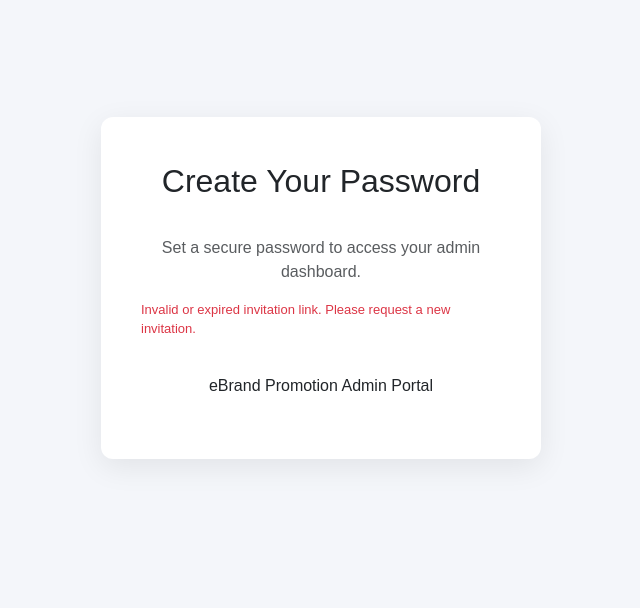
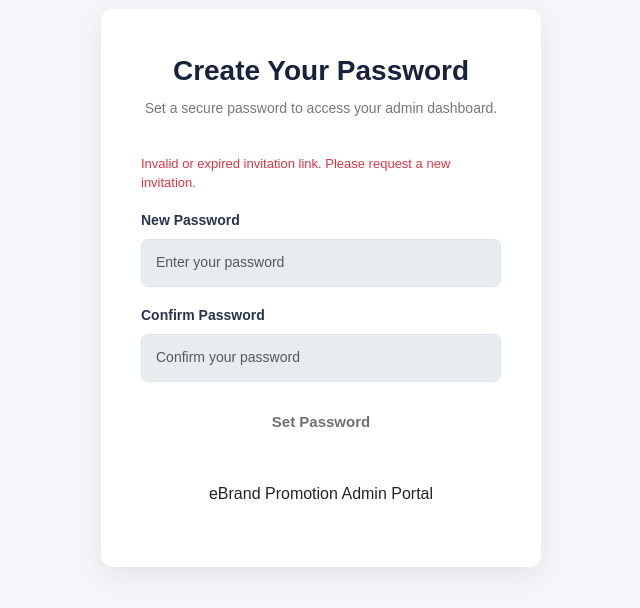
Before and after one commit to faith-17/ebrand-email-system, a plain HTML site: page admin-set-password.html in a window 1280 px wide. Shown: the part 112-720 px from the top of the page, without its empty margins (319-959 px from the left). Drawn offline with nearby package versions, Linux system fonts and the light colour scheme.

Commit message:
new changes

```diff
--- a/admin-set-password.html
+++ b/admin-set-password.html
@@ -25,11 +25,11 @@
 
 
 
-            <h2 class="login-heading">Create Your Password</h2>
+            <div class="login-heading">
+    <h2>Create Your Password</h2>
+    <p>Set a secure password to access your admin dashboard.</p>
+</div>
 
-            <p class="text-muted text-center">
-                Set a secure password to access your admin dashboard.
-            </p>
 
             <!-- Feedback Message -->
               <div id="passwordMessage" class="login-message"></div>
--- a/css/admin.css
+++ b/css/admin.css
@@ -510,3 +510,18 @@
     }
 
 }
+
+
+/* Password Setup Page */
+.login-heading h2 {
+    font-size: 28px;
+    font-weight: 700;
+    color: #17233c;
+    margin-bottom: 10px;
+}
+
+.login-heading p {
+    color: #777777;
+    font-size: 14px;
+    text-align: center;
+}
--- a/js/admin-set-password.js
+++ b/js/admin-set-password.js
@@ -47,8 +47,13 @@ supabaseScript.onload = async function () {
             "text-danger"
         );
 
-        setPasswordForm.style.display = "none";
-        return;
+        setPasswordForm.style.display = "block";
+
+setPasswordButton.disabled = true;
+newPassword.disabled = true;
+confirmPassword.disabled = true;
+
+return;
     }
 
     // Confirm this invitation belongs to the intended admin
@@ -62,8 +67,13 @@ supabaseScript.onload = async function () {
             "text-danger"
         );
 
-        setPasswordForm.style.display = "none";
-        return;
+       setPasswordForm.style.display = "block";
+
+setPasswordButton.disabled = true;
+newPassword.disabled = true;
+confirmPassword.disabled = true;
+
+return;
     }
 
     // Handle password submission
```
